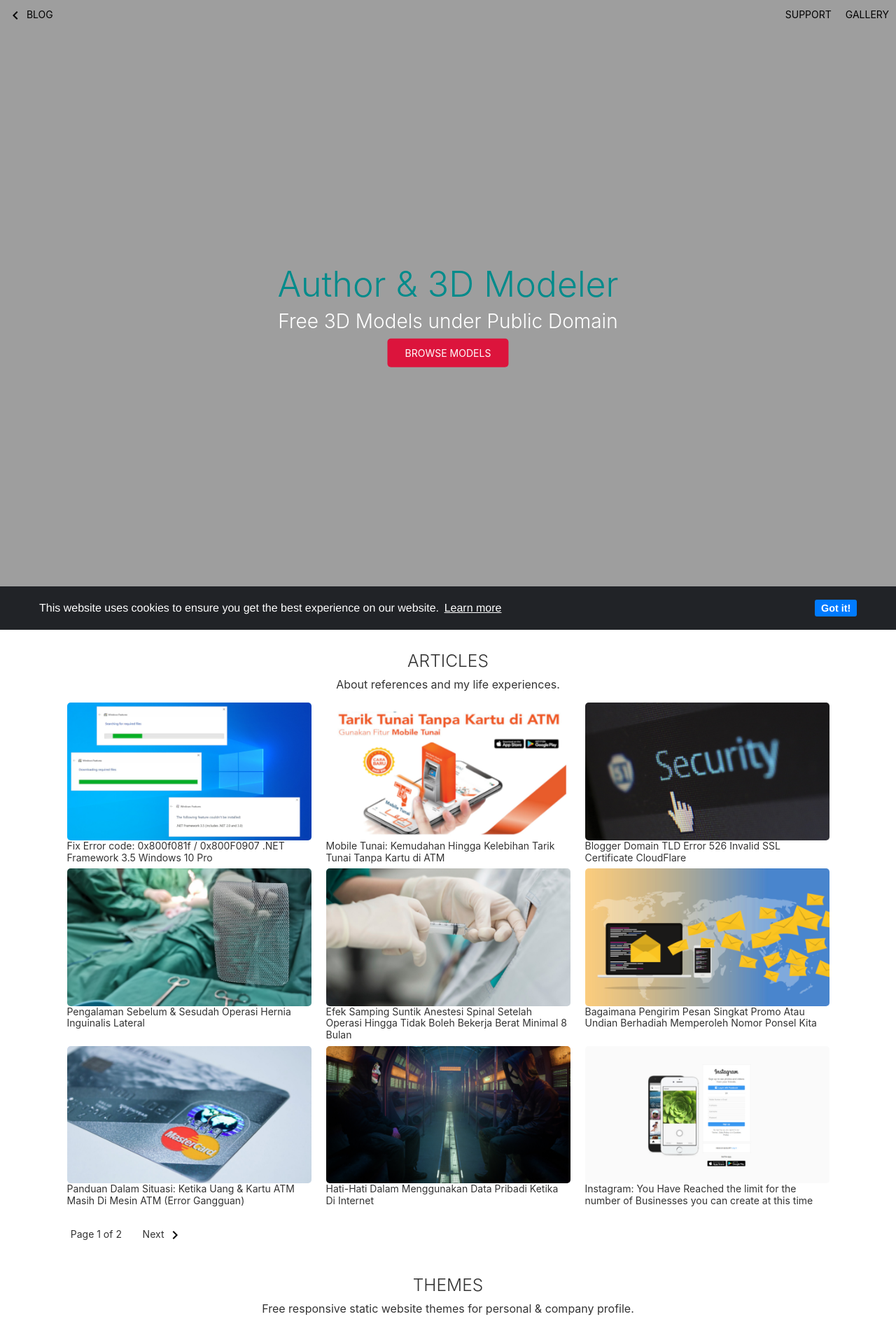
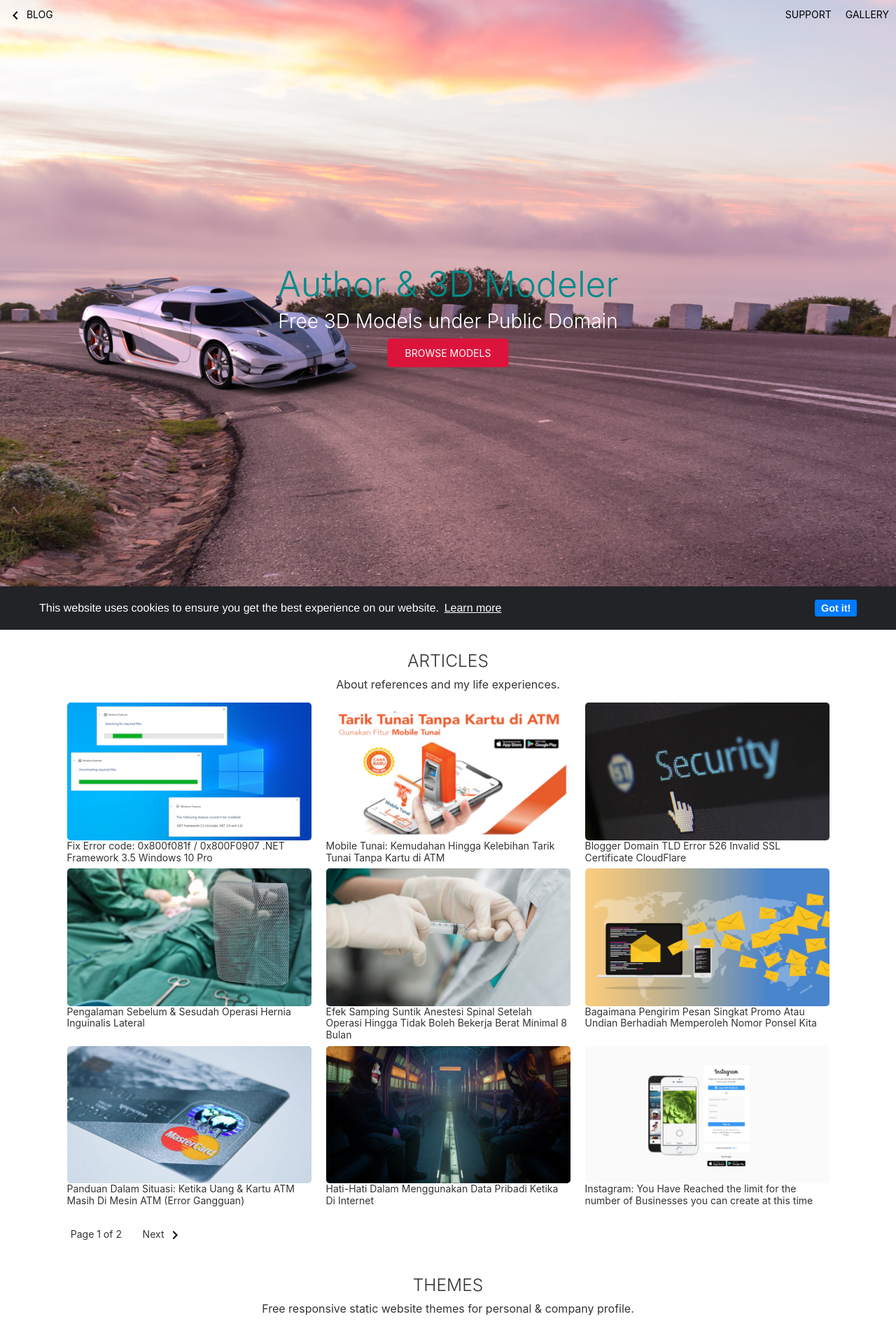
Before and after one commit to mohamadrido/blog, a Jekyll site: the page built from index.html, in a window 1280 px wide. Shown: the top 1905 px of the page at 70% size. Built offline with Jekyll 4.4.1, drawn with Linux system fonts in a browser that asks for light colours; nearby versions of some CDN libraries; the list of posts is cut into pages by our own code.

Commit message:
Update index.html

```diff
--- a/index.html
+++ b/index.html
@@ -25,7 +25,8 @@ h1, h2, h3, h4, h5, h6, .h1, .h2, .h3, .h4, .h5, .h6 {
     font-weight:300;
 }
 .hero-image {
-  background-image: url("https://mohamadrido.com/assets/pexels-photo-2261017.jpeg");
+/*  background-image: url("https://mohamadrido.com/assets/pexels-photo-2261017.jpeg"); */
+  background-image: url("https://mohamadrido.com/assets/koenigsegg-one-1.jpg");
   height: 100%;
   background-position: center;
   background-repeat: no-repeat;
```
